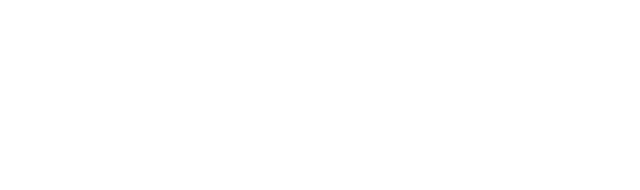
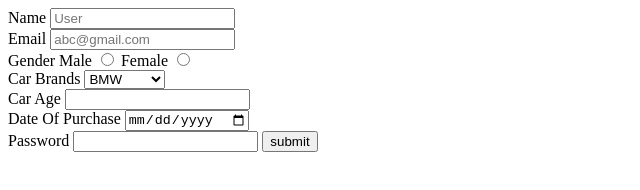
Before and after one commit to acciojob/car-insurance-form-DIVYANSHU1210, a website: page main.html in a window 1280 px wide. Shown: the whole page, without its empty margins (0-640 px from the left). Drawn offline with Linux system fonts and the light colour scheme.

Commit message:
created a submission

```diff
--- a/main.html
+++ b/main.html
@@ -8,6 +8,38 @@
 
 <body>
 	<!-- the entire body must be written by student -->
+	<form>
+		<label for=name>Name</label>
+		<input type="text"  id = "name" placeholder="User">
+		<br>
+		<label for=email>Email</label>
+		<input type="email"  id = "email" placeholder="abc@gmail.com" required>
+		<br>
+		<span>Gender</span>
+		<label for=gender>Male</label>
+		<input type="radio"  name = "gender" id = "male" value = "female" required>
+		<label for=gender>Female</label>
+		<input type="radio"  name = "gender" id = "female" value = "female" required>
+		<br>
+		<label for = "cars">Car Brands</label>
+		<select id = cars name ="cars">
+			<option>BMW</option>
+			<option>Audi</option>
+			<option>Mercedez</option>
+		</select>
+		<br>
+		<label for = "carage">Car Age</label>
+		<input type="number" id = "carage" name = "carage" min = 0 value = "carage" required>
+		<br>
+		<label for="dop">Date Of Purchase</label>
+		<input type = "date" id = "dop" name = dateOfPurchase value = "dop" required>
+		<br>
+		<label for = "password">Password</label>
+		<input type = "password" id= "password" required>
+		<button>submit</button>
+
+
+	</form>
     <script type="text/javascript" src="./script.js">
 </script>
 
```
